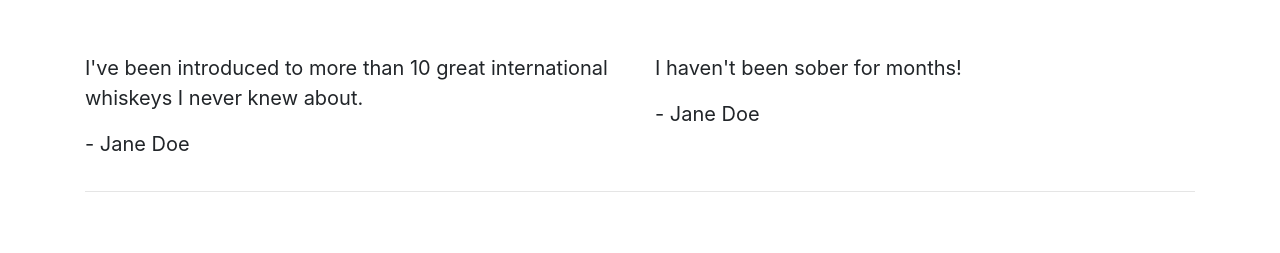
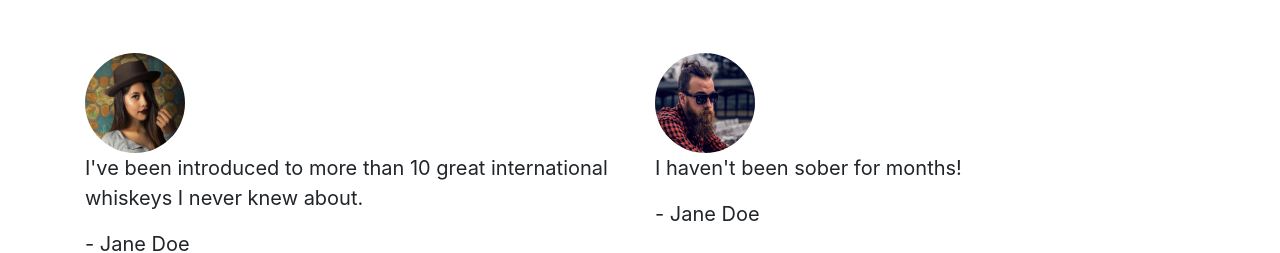
Before and after one commit to sbojorge/Whiskey-Drop, a plain HTML site: page index.html in a window 1280 px wide. Shown: the part 544-797 px from the top of the page. Drawn offline with nearby package versions, Linux system fonts and the light colour scheme.

Commit message:
Add and style images in the quote section

```diff
--- a/index.html
+++ b/index.html
@@ -54,16 +54,32 @@
             </div>
             <div class="row">
                 <div class="col-12 col-md-6">
+                    <div class="media">
+                        <div class="d-none d-sm-block">
+                            <img src="assets/images/whiskeydrop-girl-image.png" alt="girl" class="rounded-circle mr-3"
+                                height="100" width="100">
+                        </div>
+                    </div>
+                    <div class="media-body">
                         <blockquote class="blockquote">
                             <p>I've been introduced to more than 10 great international whiskeys I never knew about.</p>
                             <p>- Jane Doe</p>
                         </blockquote>
                     </div>
+                </div>
                 <div class="col-12 col-md-6">
+                    <div class="media">
+                        <div class="d-none d-sm-block">
+                            <img src="assets/images/whiskey-drop-guy-image.png" alt="guy" class="rounded-circle mr-3"
+                                height="100" width="100">
+                        </div>
+                    </div>
+                    <div class="media-body">
                         <blockquote class="blockquote">
                             <p>I haven't been sober for months!</p>
                             <p>- Jane Doe</p>
                         </blockquote>
+                    </div>
                 </div>
             </div>
 
```
Also changed, not shown: assets/images/whiskey-drop-guy-image.png (added), assets/images/whiskeydrop-girl-image.png (added). Lines whose indentation alone changed are shown as unchanged.
